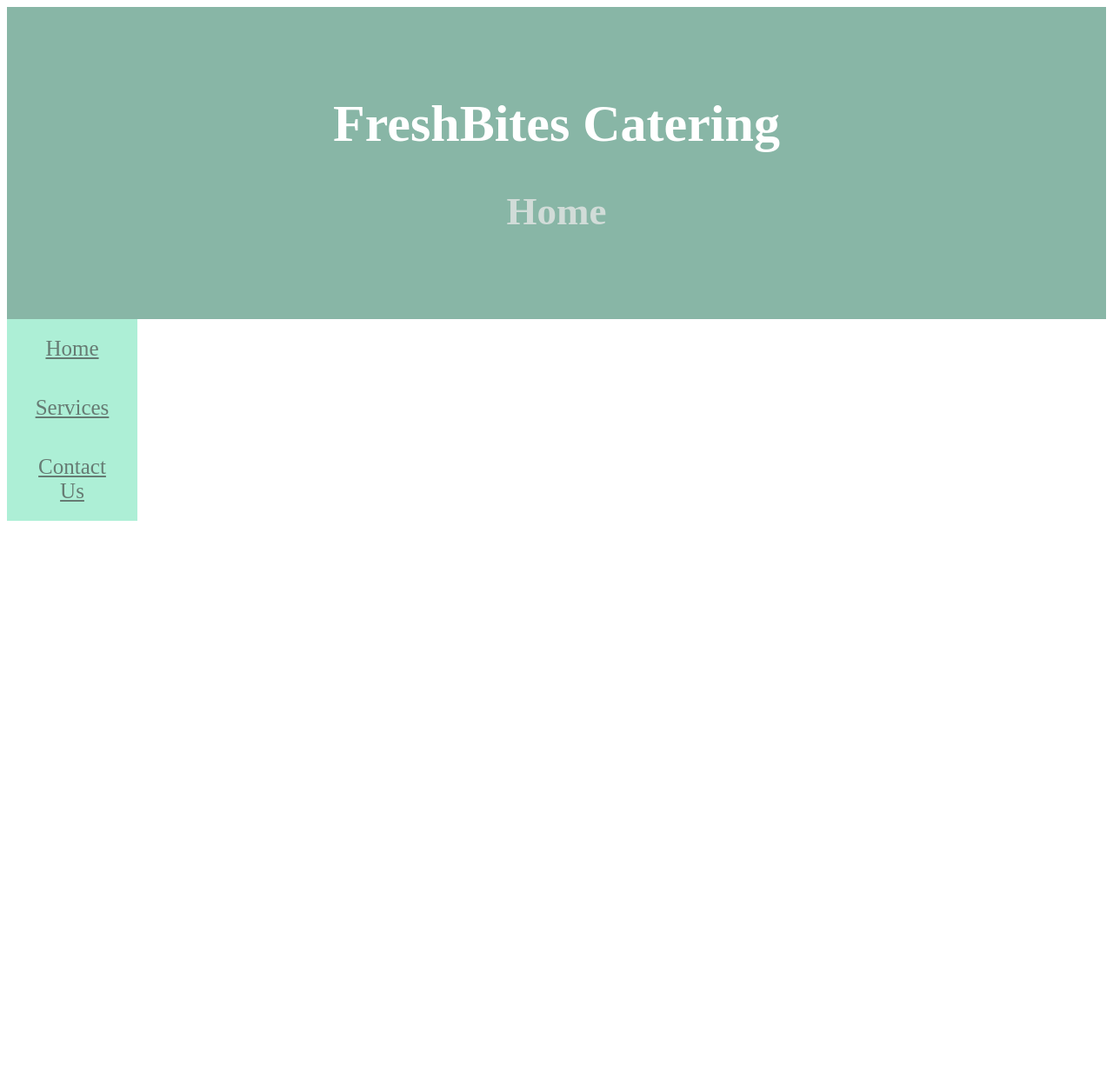
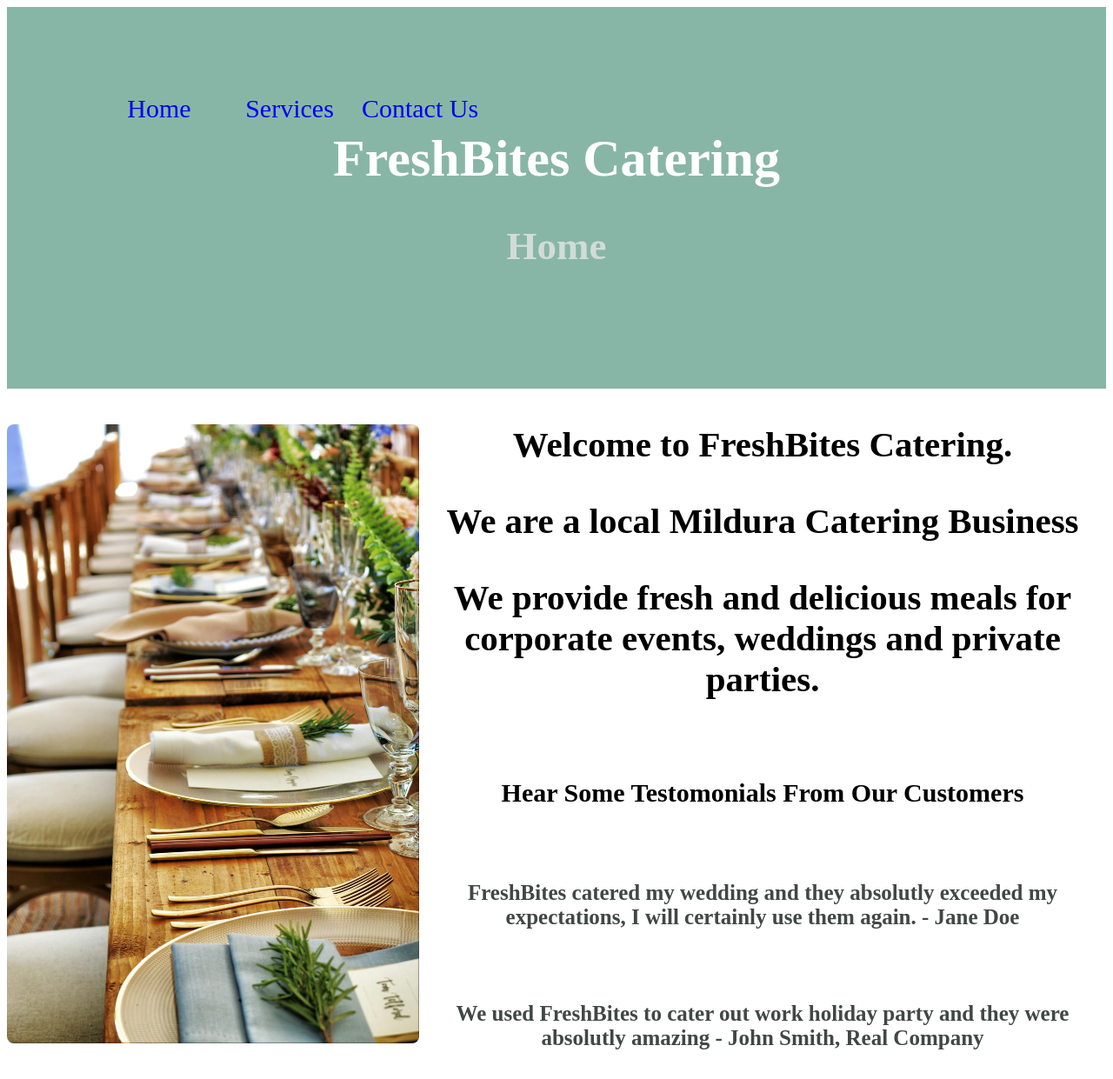
Before and after one commit to 30024344/refactored-adventure, a plain HTML site: page freshbite/index.html in a window 1280 px wide. Shown: the whole page at 87% size. Before the commit the page ends 800 px from the top, so only its background shows below. Drawn offline with Linux system fonts and the light colour scheme.

Commit message:
freshbites

```diff
--- a/freshbite/css/style.css
+++ b/freshbite/css/style.css
@@ -4,12 +4,13 @@ h1 {
   text-align: center;
 }
 
-.pagebar {
+.header a {
     width: 150px;
-    background-color: #ADEFD6;
+    background-color: #88B6A6;
+    float: left;
 }
 
-.pagebar a {
+.header {
     display: block;
     text-align: center;
     padding: 20px;
@@ -18,7 +19,7 @@ h1 {
     font-size: 25px;
 }
 
-.pagebar a:hover {
+.header a:hover {
   background-color: #95CEB9;
 }
 
@@ -27,7 +28,7 @@ h1 {
 }
 
  .header {
-     padding: 60px;
+    padding: 100px;
   text-align: center;
   background: #88B6A6;
   color: white;
@@ -36,3 +37,27 @@ h1 {
  .header h2 {
      color: #D1DCD8
  }
+ .homepageparagraph {
+  text-align: center;
+  font-size: 35px;
+ }
+ a {
+   text-decoration: none;
+}
+.homepageparagraph img {
+   width: 474px;
+   border-radius: 8px;
+   height: 712px;
+   float: left;
+}
+.testomonials h3 {
+    padding-top: 50px;
+    font-size: 30px;
+    text-align: center
+}
+.testomonials h4 {
+    padding-top: 50px;
+    text-align: center;
+    color: #414745;
+    font-size: 25px;
+}
--- a/freshbite/index.html
+++ b/freshbite/index.html
@@ -3,17 +3,27 @@
     <head>
         <link rel="stylesheet" href="css/style.css">
         <title>FreshBites Home</title>
-        <link rel="icon" type="image/x-icon" href="/media/favicon.ico">
+        <link rel="icon" type="image/x-icon" href="media/favicon.ico?v=2" />
     </head>
     <body>
        <div class="header">
+            <a href="index.html">Home</a>
+            <a href="services.html">Services</a>
+            <a href="contact.html">Contact Us</a>
             <h1>FreshBites Catering</h1>
             <h2>Home</h2>
         </div>
-        <div class="pagebar">
-            <a href="index.html">Home</a>
-            <a href="services.html">Services</a>
-            <a href="contact.html">Contact Us</a>
+        <div class="homepageparagraph">
+            <img src="media/pexels-mat-brown-150387-1395967-2.jpg"></img>
+            <h3>Welcome to FreshBites Catering.</h3>
+            <h3>We are a local Mildura Catering Business</h3>
+            <h3>We provide fresh and delicious meals for corporate events, weddings and private parties.</h3>
+        </div>
+        <div class="testomonials">
+            <h3>Hear Some Testomonials From Our Customers</h3>
+            <h4>FreshBites catered my wedding and they absolutly exceeded my expectations, I will certainly use them again. - Jane Doe</h4>
+            <h4>We used FreshBites to cater out work holiday party and they were absolutly amazing - John Smith, Real Company</h4>
+
         </div>
     </body>
 </html>
```
Also changed, not shown: freshbite/contact.html (+4 -4 lines), freshbite/services.html (+5 -4 lines), freshbite/media/pexels-mat-brown-150387-1395967-2.jpg (added), freshbite/media/pexels-pixabay-50675-2.jpg (added), freshbite/media/pexels-pixabay-50675.jpg (added).
